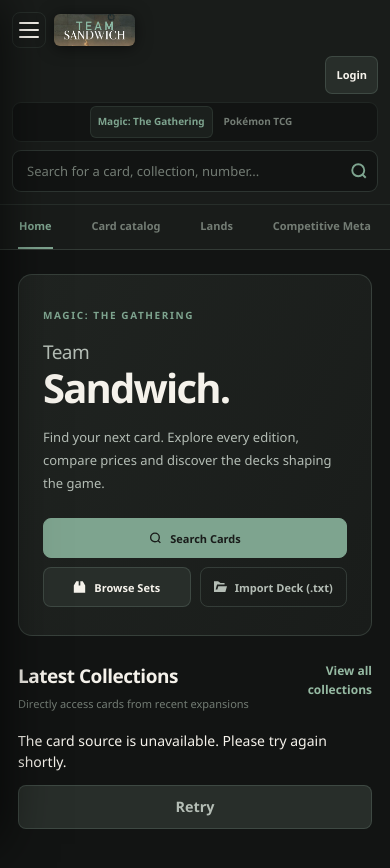
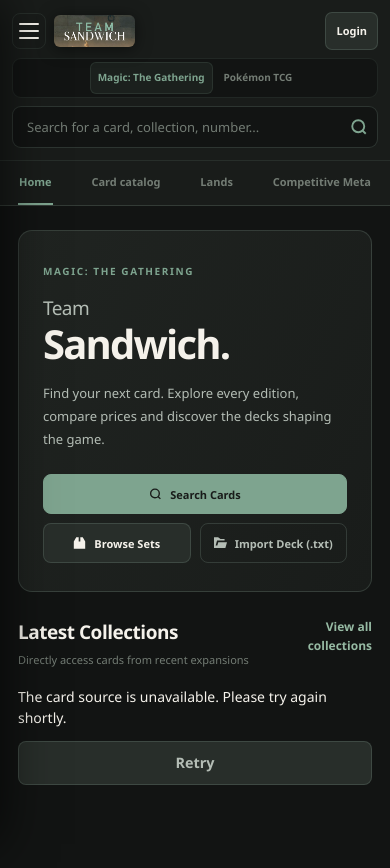
Before and after one commit to guilherme9tm/teamsandwich, a website: page index.html in a window 390 px wide. After the commit the page ends 844 px from the top, so only its background shows below. Drawn offline with Linux system fonts and the light colour scheme; no server answers; a web font is replaced by a local one.

Commit message:
fix: adjust flex properties for header actions to improve layout responsiveness

```diff
--- a/css/expansion.css
+++ b/css/expansion.css
@@ -271,7 +271,7 @@ dialog::backdrop { background: rgba(10, 14, 11, .85); backdrop-filter: blur(3px)
   .header { flex-wrap: wrap; gap: 8px; padding: 12px; min-height: 0; }
   .header-logo { height: 32px; }
   .header-search-container { order: 4; flex: 1 1 100%; max-width: none; margin: 0; }
-  .header .header-actions-right { order: 2; flex: 1 1 100%; min-width: 0; max-width: 100%; justify-content: flex-end; flex-wrap: wrap; gap: 8px; }
+  .header .header-actions-right { order: 2; flex: 1 1 0; min-width: 0; max-width: 100%; justify-content: flex-end; flex-wrap: wrap; gap: 8px; }
   .header .user-actions { display: flex !important; min-width: 0; max-width: 100%; flex-wrap: wrap; justify-content: flex-end; padding-left: 0; border-left: 0; gap: 6px; }
   .header .user-actions > a, .header .user-actions > button { min-height: 38px; padding: 8px 10px; font-size: 11px; }
   .game-selector { order: 3; flex: 1 1 100%; justify-content: center; margin-left: 0; }
```
